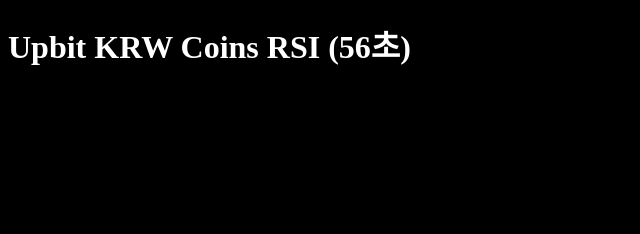
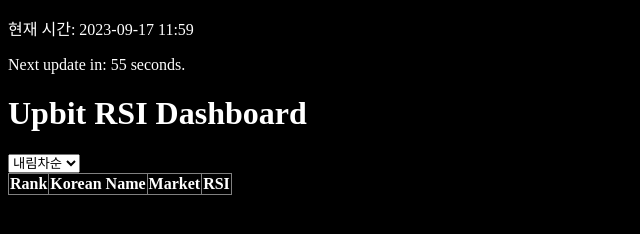
Before and after one commit to jooyoungnam/upbitrsi, a website: page public/index.html in a window 1280 px wide. Shown: the whole page, without its empty margins (0-640 px from the left). Drawn offline with Linux system fonts and the light colour scheme; no server answers.

Commit message:
Update index.html

```diff
--- a/public/index.html
+++ b/public/index.html
@@ -1,76 +1,150 @@
 <!DOCTYPE html>
-<html lang="en">
+<html>
 <head>
-  <meta charset="UTF-8">
-  <title>RSI Dashboard</title>
-  <script>
-    let isLoading = false;
-    let countdown = 60;
-    let countdownInterval;
-    const displayedRSI = new Set();
 
-    function getRSIColor(rsi) {
-      if (rsi >= 70) return 'darkred';
-      if (rsi >= 60) return 'red';
-      if (rsi >= 50) return 'indianred';
-      if (rsi >= 40) return 'green';
-      if (rsi >= 30) return 'lightblue';
-      return 'blue';
+  <meta name="viewport" content="width=device-width, initial-scale=1.0">
+
+  <title>Upbit RSI Dashboard</title>
+  <style>
+    body {
+      background-color: black;
+      color: white;
     }
 
-    async function fetchAndDisplayRSI() {
-      isLoading = true;
+    table, th, td {
+  text-align: center;  /* 텍스트를 가운데로 정렬 */
+  border-collapse: collapse;  /* 셀 테두리를 합침 */
+  }
 
-      const response = await fetch(`https://port-0-upbitrsi-2rrqq2blmm4tos2.sel5.cloudtype.app/rsi`);
-      const { rsiData } = await response.json();
+  table, th, td {
+    text-align: center;  /* 반응형 텍스트를 가운데로 정렬 */
+    border-collapse: collapse;  /* 셀 테두리를 합침 */
+  }
 
-      let content = '';
-      for (const [market, data] of Object.entries(rsiData)) {
-        const { rsi, korean_name } = data;
-
-        if (!displayedRSI.has(market)) {
-          const color = getRSIColor(rsi);
-          content += `<div style="color: ${color}">${korean_name} (${market}) - RSI: ${rsi.toFixed(2)}</div>`;
-          displayedRSI.add(market);
+  @media only screen and (max-width: 600px) {
+    table, th, td {
+      font-size: 12px;  /* 반응형 글자 크기를 12px로 줄임 */
     }
   }
 
-      const rsiDisplay = document.getElementById('rsiDisplay');
-      rsiDisplay.innerHTML = content + rsiDisplay.innerHTML;  // 변경된 부분
+  </style>
 
-      isLoading = false;
+  <script>
+   let countdown = 60;
+   let rsiData = {};
+
+   async function fetchRSI() {
+  const response = await fetch("http://localhost:3000/rsi");
+  const data = await response.json();
+  rsiData = data.rsiData;
+  // 테이블 업데이트
+  updateTable();
+  // 선택된 정렬 옵션에 따라 데이터 정렬
+  sortData();  // 이 부분을 추가
+  countdown = 60;
+  document.getElementById("countdown").innerText = countdown;
+  updateCurrentTime();
 }
 
-    function displayCountdown() {
-      const countdownDisplay = document.getElementById('countdownDisplay');
-      countdownDisplay.innerText = `${countdown}초`;
-      countdown--;
-
-      if (countdown >= 0) {
-        countdownInterval = setTimeout(displayCountdown, 1000);
-      } else {
-        fetchAndDisplayRSI();
-        countdown = 60;
-        countdownDisplay.innerText = `${countdown}초`;
+function updateTable() {
+  const tableBody = document.getElementById("rsiTableBody");
+  tableBody.innerHTML = "";
+  let rank = 1;
+  for (const market in rsiData) {
+    const rsiValue = rsiData[market].rsi;
+    const rsiColor = getRSIColor(rsiValue);
+    const row = `<tr style="color:${rsiColor}">
+      <td>${rank}</td>
+      <td>${rsiData[market].korean_name}</td>
+      <td>${market}</td>
+      <td>${rsiValue.toFixed(2)}</td>
+    </tr>`;
+    tableBody.innerHTML += row;
+    rank++;
   }
 }
 
-    window.onload = function() {
-      const titleElement = document.getElementById('title');
-      titleElement.innerHTML += ' (<span id="countdownDisplay">60초</span>)';  // 변경된 부분
+function getRSIColor(rsi) {
+  if (rsi >= 70) return '#ff0800';
+  if (rsi >= 60) return 'yellow';
+  if (rsi >= 50) return '#FF8C00';
+  if (rsi >= 40) return '#32CD32';
+  if (rsi >= 30) return '#87CEEB';
+  return '#1E90FF';
+}
 
-      fetchAndDisplayRSI();
-      countdownInterval = setTimeout(displayCountdown, 1000);
-      setInterval(() => {
-        if (!isLoading) {
-          fetchAndDisplayRSI();
+function updateCountdown() {
+  countdown--;
+  document.getElementById("countdown").innerText = countdown;
+  if (countdown <= 0) {
+    fetchRSI();
   }
-      }, 60000);
+}
+
+function padNumber(number) {
+  return number < 10 ? `0${number}` : number;
+}
+
+function updateCurrentTime() {
+  const now = new Date();
+  const formattedTime = `${now.getFullYear()}-${padNumber(now.getMonth() + 1)}-${padNumber(now.getDate())} ${padNumber(now.getHours())}:${padNumber(now.getMinutes())}`;
+  document.getElementById("lastUpdated").innerText = formattedTime;
+}
+
+function sortAscending() {
+  rsiData = Object.fromEntries(
+    Object.entries(rsiData).sort(([, a], [, b]) => a.rsi - b.rsi)
+  );
+  updateTable();
+}
+
+function sortDescending() {
+  rsiData = Object.fromEntries(
+    Object.entries(rsiData).sort(([, a], [, b]) => b.rsi - a.rsi)
+  );
+  updateTable();
+}
+
+function sortData() {
+  const sortOption = document.getElementById("sortOption").value;
+  if (sortOption === 'asc') {
+    sortAscending();
+  } else if (sortOption === 'desc') {
+    sortDescending();
+  } else {
+    updateTable(); // 원래대로 복원
+  }
+}
+
+window.onload = () => {
+  fetchRSI();
+  setInterval(updateCountdown, 1000);
+  setInterval(updateCurrentTime, 1000);
+  document.getElementById("sortOption").addEventListener("change", sortData); // 이 부분을 추가
 };
+
 </script>
 </head>
-<body style="background-color: black;">
-  <h1 id="title" style="color: white;">Upbit KRW Coins RSI</h1> <!-- 변경된 부분 -->
-  <div id="rsiDisplay"></div>
+<body>
+  <p>현재 시간: <span id="lastUpdated"></span></p>
+  <p>Next update in: <span id="countdown">60</span> seconds.</p>
+  <h1>Upbit RSI Dashboard</h1>
+  <select id="sortOption">
+    <option value="asc">오름차순</option>
+    <option value="desc" selected>내림차순</option> <!-- selected 속성 추가 -->
+  </select>
+  <table border="1">
+    <thead>
+      <tr>
+        <th>Rank</th>
+        <th>Korean Name</th>
+        <th>Market</th>
+        <th>RSI</th>
+      </tr>
+    </thead>
+    <tbody id="rsiTableBody">
+      <!-- RSI 데이터가 여기에 표시됩니다. -->
+    </tbody>
+  </table>
 </body>
 </html>
```
Lines whose indentation alone changed are shown as unchanged.
